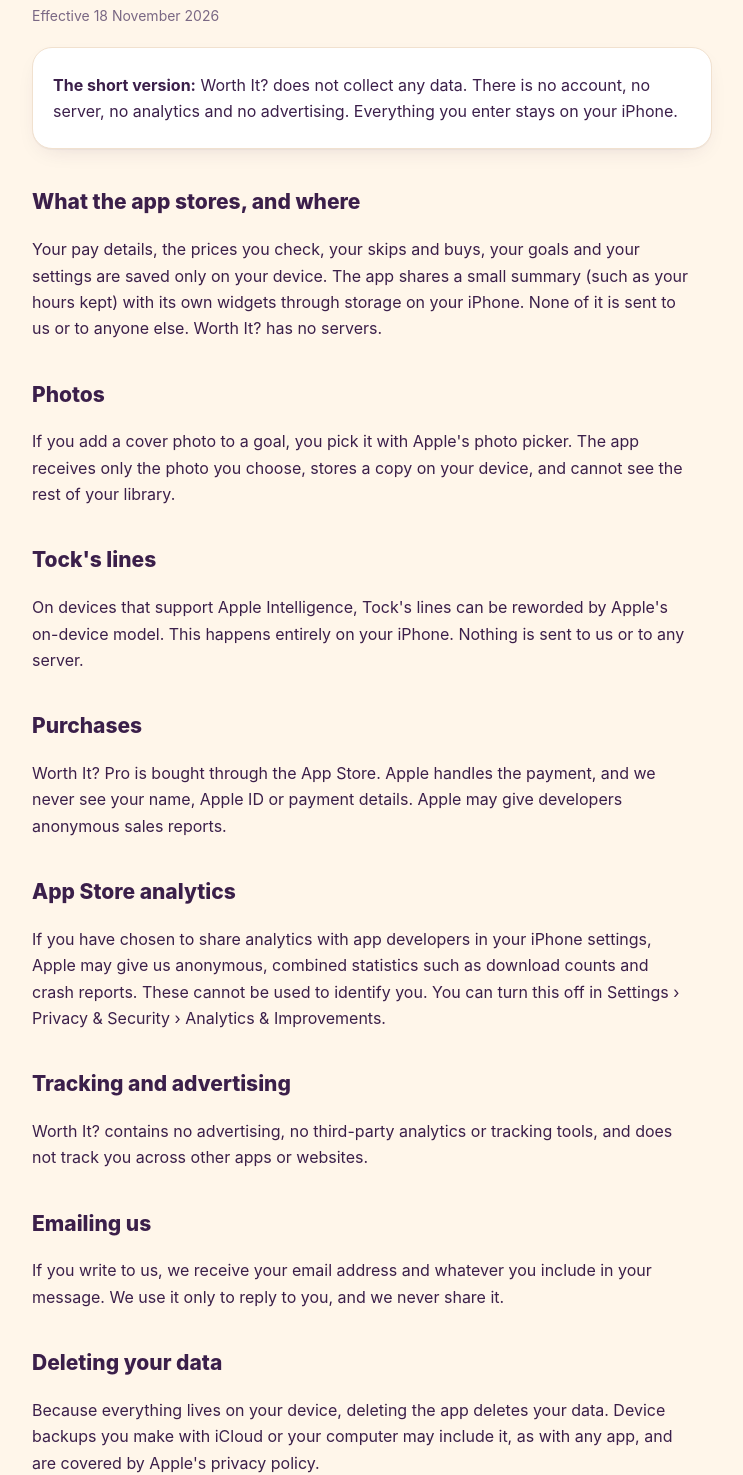
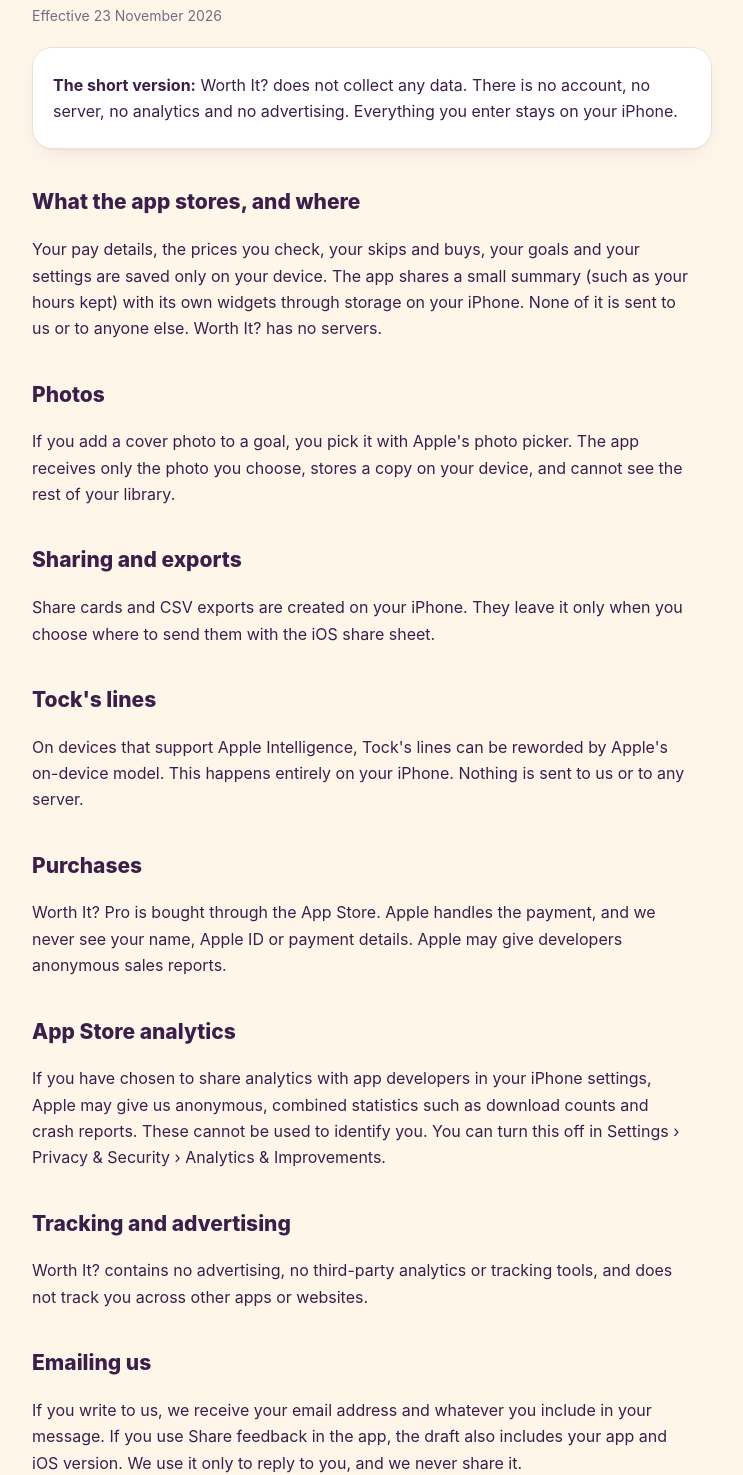
Before and after one commit to iamvaibhavkhatri/worthit-app, a plain HTML site: page privacy/index.html in a window 1280 px wide. Shown: the part 145-1620 px from the top of the page, without its empty margins (268-1011 px from the left). Drawn offline with Linux system fonts and the light colour scheme.

Commit message:
Match the site to app 1.0 (#2)
* Support and Terms: point to the You tab

Co-Authored-By: Claude Opus 5.5 <noreply@anthropic.com>

* Privacy: cover erase, sharing and feedback details

Co-Authored-By: Claude Opus 5.5 <noreply@anthropic.com>

---------

Co-authored-by: Claude Opus 5.5 <noreply@anthropic.com>

```diff
--- a/privacy/index.html
+++ b/privacy/index.html
@@ -18,7 +18,7 @@
   </nav>
 
   <h1>Privacy Policy</h1>
-  <p class="meta">Effective 18 November 2026</p>
+  <p class="meta">Effective 23 November 2026</p>
 
   <div class="card">
     <p><strong>The short version:</strong> Worth It? does not collect any data. There is no account, no server, no analytics and no advertising. Everything you enter stays on your iPhone.</p>
@@ -29,6 +29,9 @@
 
   <h2>Photos</h2>
   <p>If you add a cover photo to a goal, you pick it with Apple's photo picker. The app receives only the photo you choose, stores a copy on your device, and cannot see the rest of your library.</p>
+
+  <h2>Sharing and exports</h2>
+  <p>Share cards and CSV exports are created on your iPhone. They leave it only when you choose where to send them with the iOS share sheet.</p>
 
   <h2>Tock's lines</h2>
   <p>On devices that support Apple Intelligence, Tock's lines can be reworded by Apple's on-device model. This happens entirely on your iPhone. Nothing is sent to us or to any server.</p>
@@ -43,10 +46,10 @@
   <p>Worth It? contains no advertising, no third-party analytics or tracking tools, and does not track you across other apps or websites.</p>
 
   <h2>Emailing us</h2>
-  <p>If you write to us, we receive your email address and whatever you include in your message. We use it only to reply to you, and we never share it.</p>
+  <p>If you write to us, we receive your email address and whatever you include in your message. If you use Share feedback in the app, the draft also includes your app and iOS version. We use it only to reply to you, and we never share it.</p>
 
   <h2>Deleting your data</h2>
-  <p>Because everything lives on your device, deleting the app deletes your data. Device backups you make with iCloud or your computer may include it, as with any app, and are covered by Apple's privacy policy.</p>
+  <p>Because everything lives on your device, you can erase your pay, history and goals in the app under You › Erase all data, or delete the app to remove its data. Device backups you make with iCloud or your computer may include it, as with any app, and are covered by Apple's privacy policy.</p>
 
   <h2>Children</h2>
   <p>Worth It? is not directed at children under 13, and it collects no personal information from anyone.</p>
```
Also changed, not shown: support/index.html (+2 -2 lines), terms/index.html (+2 -2 lines).
